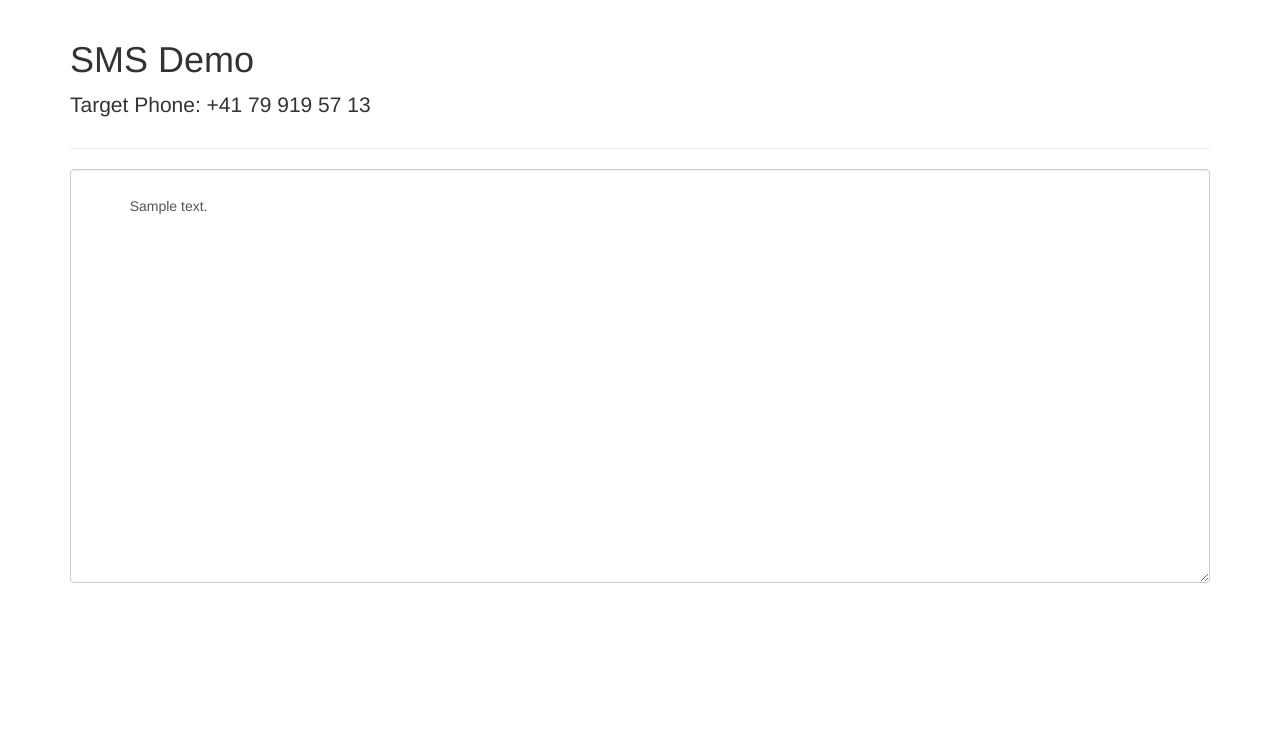
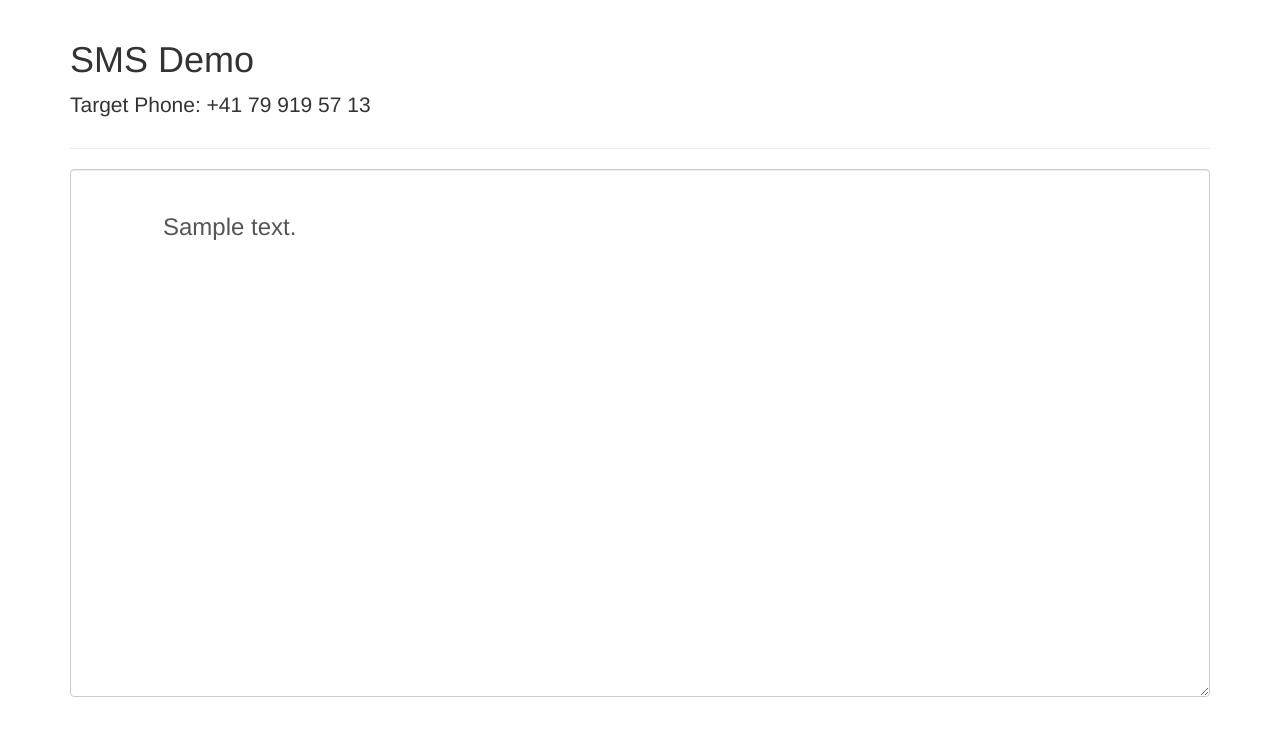
Before and after one commit to passuf/blackhole, a Python web app: template templates/bucket/show.html in a window 1280 px wide. Shown: the top 736 px of the page. Run offline with Jinja, Linux system fonts and the light colour scheme; the template is opened without the code that fills it: most values are stand-ins (such as "Sample title", 1, 10 or a date in 2020); some libraries are stand-ins or nearby versions.

Commit message:
Increase message size

```diff
--- a/templates/bucket/show.html
+++ b/templates/bucket/show.html
@@ -28,8 +28,7 @@
         <h1>SMS Demo</h1>
         <p class="lead">Target Phone: +41 79 919 57 13</p>
     </div>
-
-    <textarea class="form-control" rows="20" id="textarea_id">
+    <textarea class="form-control" rows="15" id="textarea_id" style="font-size: 24px;">
         {% for r in requests %}
             {{ r.message }}
         {% endfor %}
```
